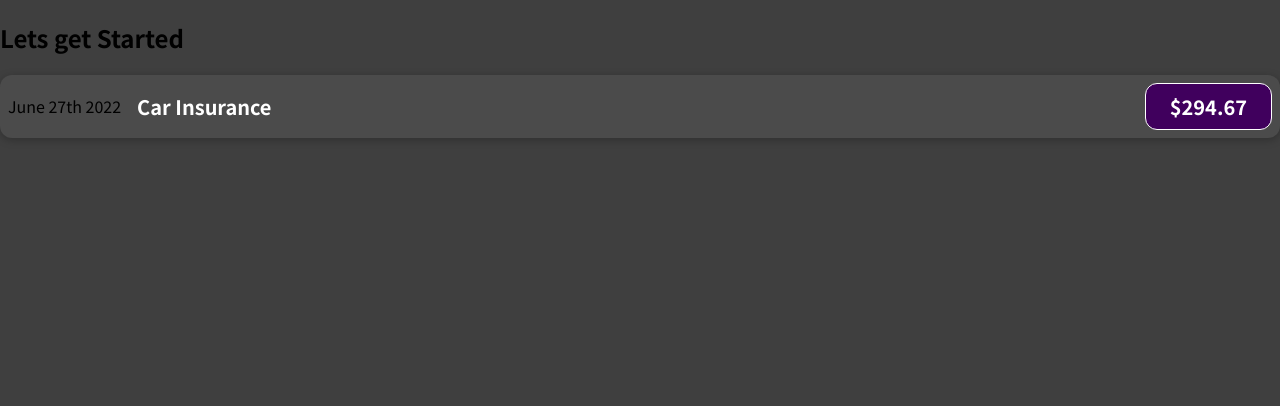
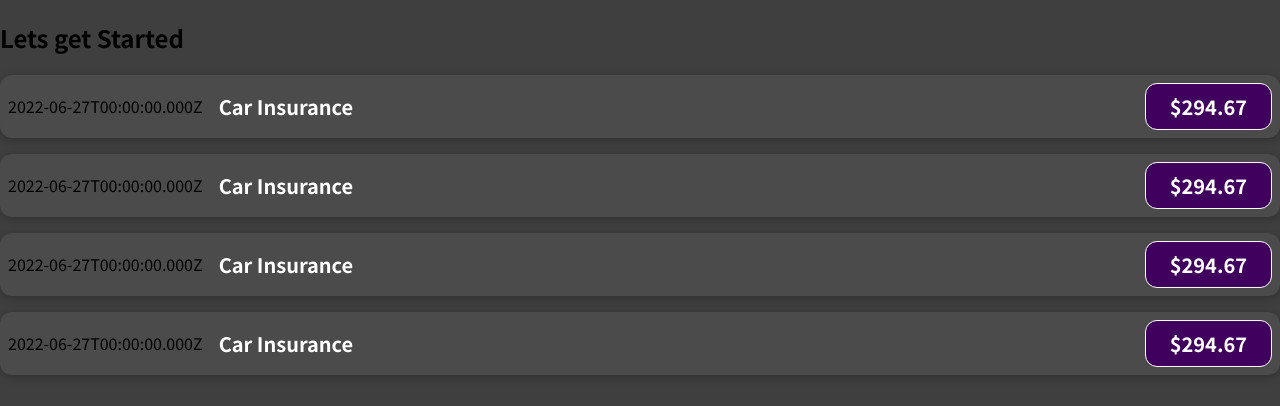
Before and after one commit to Ilie1985/reactjs-expense-tracker, a React (Create React App) app: page / in a window 1280 px wide. Shown: the top 406 px of the page. Built offline with nearby package versions, Linux system fonts and the light colour scheme.

Commit message:
mock data

```diff
--- a/src/App.js
+++ b/src/App.js
@@ -1,9 +1,33 @@
 import ExpenseItem from "./components/ExpenseItem";
 
 function App() {
+  const expenses = [
+    {
+      id: "e1",
+      title: "Toilet Paper",
+      amount: 94.12,
+      date: new Date(2020, 7, 14),
+    },
+    { id: "e2", title: "New TV", amount: 799.49, date: new Date(2021, 2, 12) },
+    {
+      id: "e3",
+      title: "Car Insurance",
+      amount: 294.67,
+      date: new Date(2021, 2, 28),
+    },
+    {
+      id: "e4",
+      title: "New Desk (Wooden)",
+      amount: 450,
+      date: new Date(2021, 5, 12),
+    },
+  ];
   return (
     <div>
       <h2>Lets get Started</h2>
+      <ExpenseItem />
+      <ExpenseItem />
+      <ExpenseItem />
       <ExpenseItem />
     </div>
   );
--- a/src/components/ExpenseItem.js
+++ b/src/components/ExpenseItem.js
@@ -1,13 +1,16 @@
 import React from "react";
 import "../components/expenseItem.css";
 const ExpenseItem = () => {
+  const expenseDate = new Date(2022,5,27);
+  const expenseTitle = "Car Insurance";
+  const expensePrice = 294.67;
   return (
     <div className={"expense-item"}>
-      <div>June 27th 2022</div>
+      <div>{expenseDate.toISOString()}</div>
 
       <div className={"expense-item_description"}>
-        <h2>Car Insurance</h2>
-        <div className={"expense-item_price"}>$294.67</div>
+        <h2>{expenseTitle}</h2>
+        <div className={"expense-item_price"}>${expensePrice}</div>
       </div>
     </div>
   );
```
Also changed, not shown: 1 other file (tests, documents, lock files or other folders).
